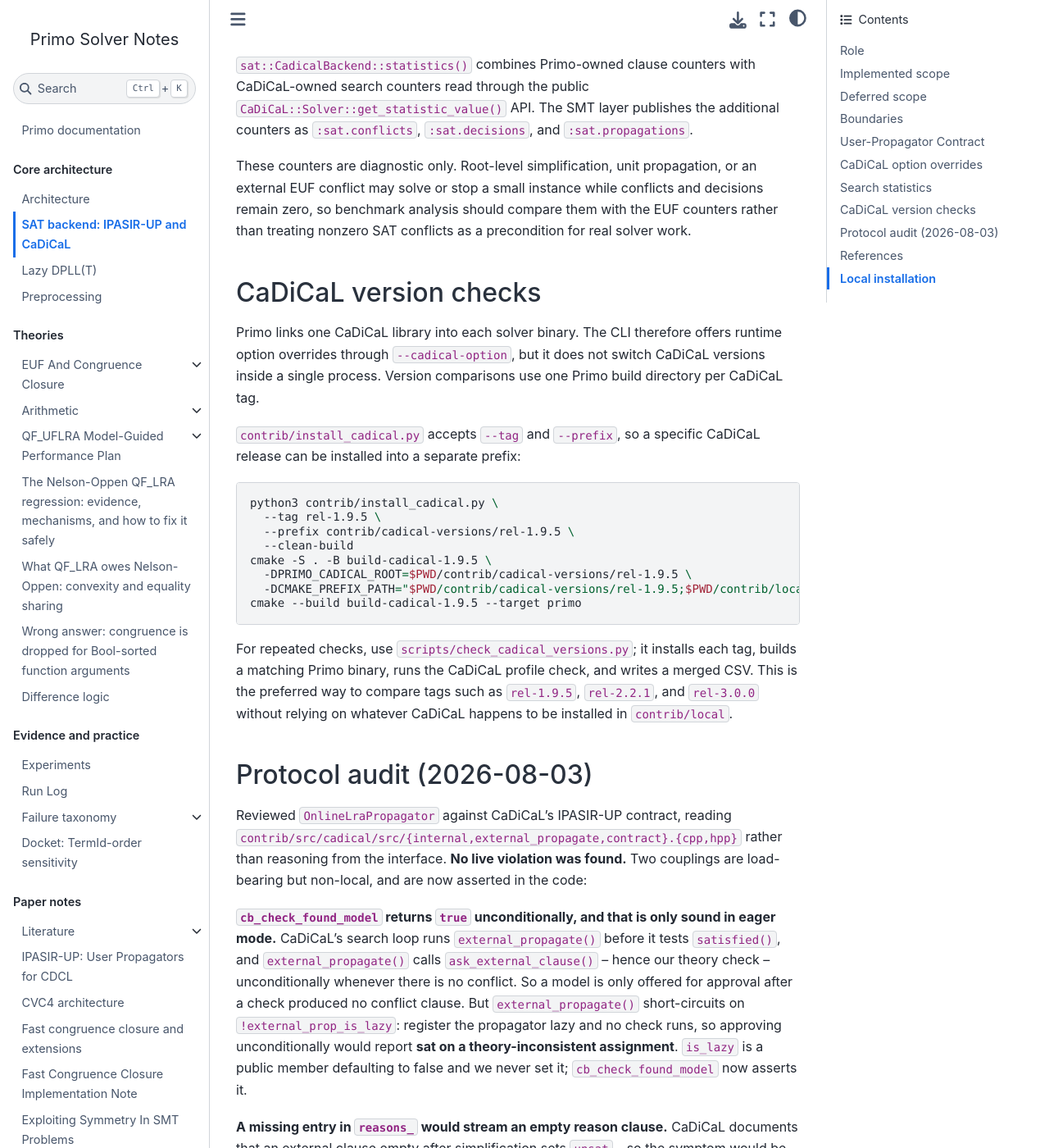
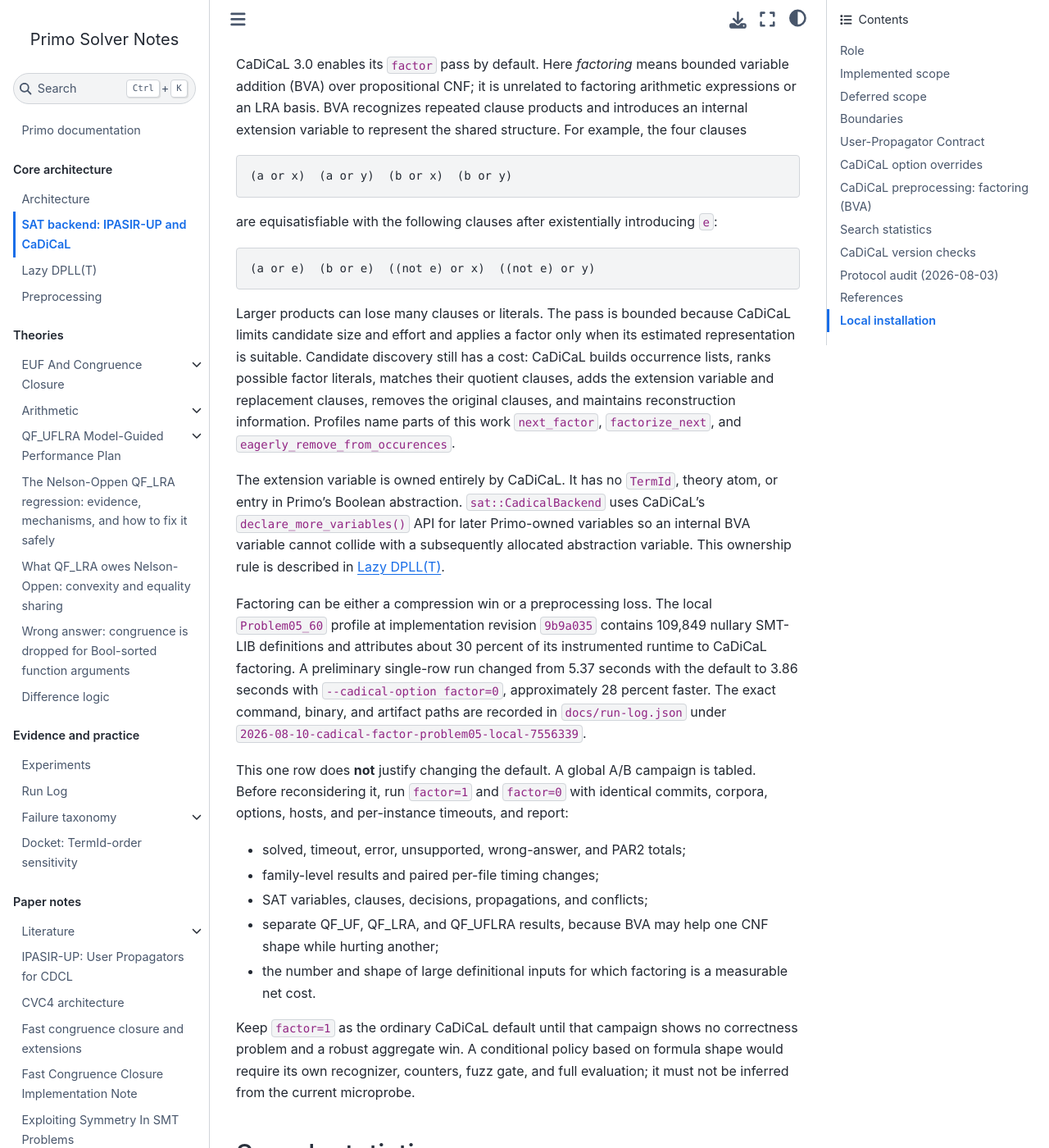
Before and after one commit to primo-solver/primo, a Jupyter Book: the page built from docs/sat-ipasir-up.md, in a window 1280 px wide and 1400 px high, scrolled down 3077 px. Shown: the whole window at 82% size. Built offline with Jupyter Book 1.0.4 settings and Sphinx 7.4.7 and the Sphinx Book theme 1.1.4, drawn with Linux system fonts in a browser that asks for light colours.

Commit message:
Document CaDiCaL factoring tradeoffs

````diff
--- a/docs/sat-ipasir-up.md
+++ b/docs/sat-ipasir-up.md
@@ -103,6 +103,66 @@ calls with small deltas should be checked with an incremental profile such as
 `ilb=2` plus selected inprocessing options disabled before attributing a
 slowdown to Primo's EUF code. Invalid option names or values are rejected by the
 backend and reported as unsupported input for that run.
+
+## CaDiCaL preprocessing: factoring (BVA)
+
+CaDiCaL 3.0 enables its `factor` pass by default. Here *factoring* means
+bounded variable addition (BVA) over propositional CNF; it is unrelated to
+factoring arithmetic expressions or an LRA basis. BVA recognizes repeated
+clause products and introduces an internal extension variable to represent the
+shared structure. For example, the four clauses
+
+```text
+(a or x)  (a or y)  (b or x)  (b or y)
+```
+
+are equisatisfiable with the following clauses after existentially introducing
+`e`:
+
+```text
+(a or e)  (b or e)  ((not e) or x)  ((not e) or y)
+```
+
+Larger products can lose many clauses or literals. The pass is bounded because
+CaDiCaL limits candidate size and effort and applies a factor only when its
+estimated representation is suitable. Candidate discovery still has a cost:
+CaDiCaL builds occurrence lists, ranks possible factor literals, matches their
+quotient clauses, adds the extension variable and replacement clauses, removes
+the original clauses, and maintains reconstruction information. Profiles name
+parts of this work `next_factor`, `factorize_next`, and
+`eagerly_remove_from_occurences`.
+
+The extension variable is owned entirely by CaDiCaL. It has no `TermId`, theory
+atom, or entry in Primo's Boolean abstraction. `sat::CadicalBackend` uses
+CaDiCaL's `declare_more_variables()` API for later Primo-owned variables so an
+internal BVA variable cannot collide with a subsequently allocated abstraction
+variable. This ownership rule is described in [](dpllt.md).
+
+Factoring can be either a compression win or a preprocessing loss. The local
+`Problem05_60` profile at implementation revision `9b9a035` contains 109,849
+nullary SMT-LIB definitions and attributes about 30 percent of its instrumented
+runtime to CaDiCaL factoring. A preliminary single-row run changed from 5.37
+seconds with the default to 3.86 seconds with
+`--cadical-option factor=0`, approximately 28 percent faster. The exact command,
+binary, and artifact paths are recorded in `docs/run-log.json` under
+`2026-08-10-cadical-factor-problem05-local-7556339`.
+
+This one row does **not** justify changing the default. A global A/B campaign is
+tabled. Before reconsidering it, run `factor=1` and `factor=0` with identical
+commits, corpora, options, hosts, and per-instance timeouts, and report:
+
+- solved, timeout, error, unsupported, wrong-answer, and PAR2 totals;
+- family-level results and paired per-file timing changes;
+- SAT variables, clauses, decisions, propagations, and conflicts;
+- separate QF_UF, QF_LRA, and QF_UFLRA results, because BVA may help one CNF
+  shape while hurting another;
+- the number and shape of large definitional inputs for which factoring is a
+  measurable net cost.
+
+Keep `factor=1` as the ordinary CaDiCaL default until that campaign shows no
+correctness problem and a robust aggregate win. A conditional policy based on
+formula shape would require its own recognizer, counters, fuzz gate, and full
+evaluation; it must not be inferred from the current microprobe.
 
 ## Search statistics
 
````
Also changed, not shown: docs/tuning-parameters.md (+6 -0 lines).
